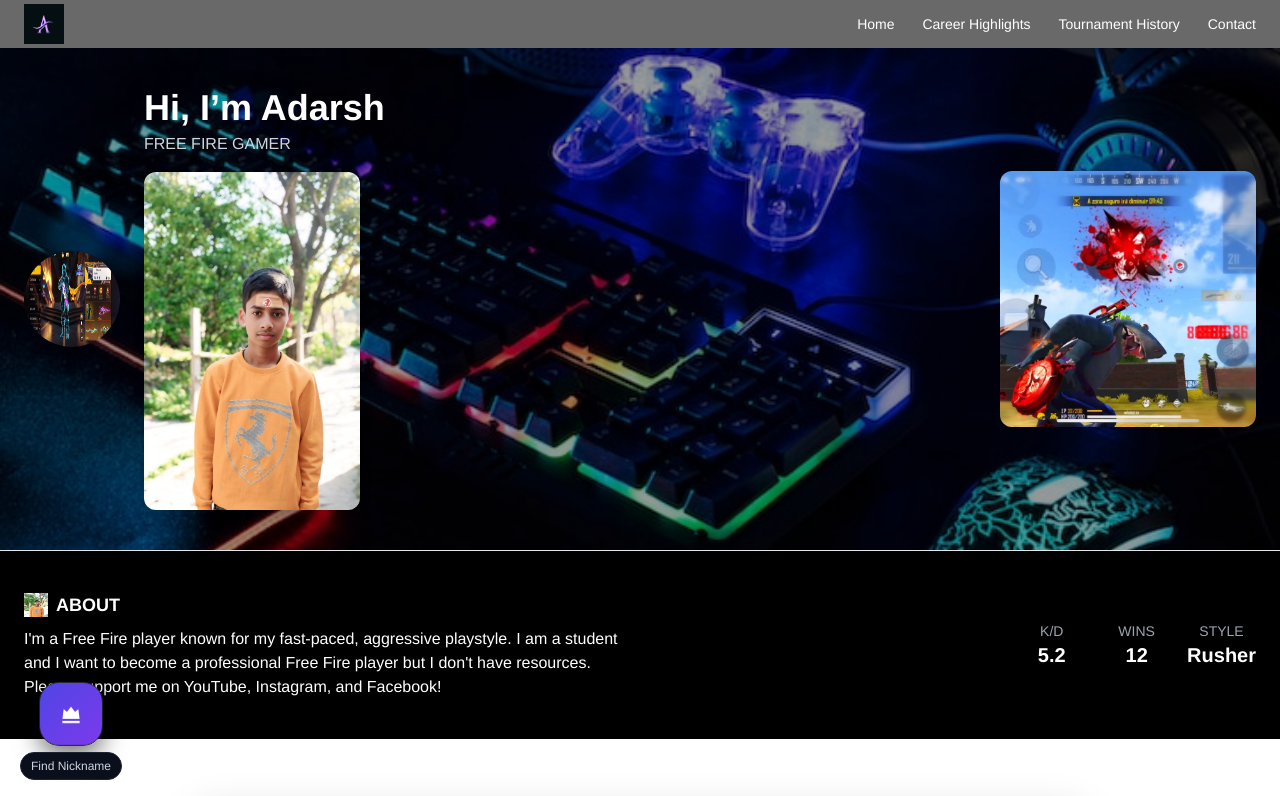
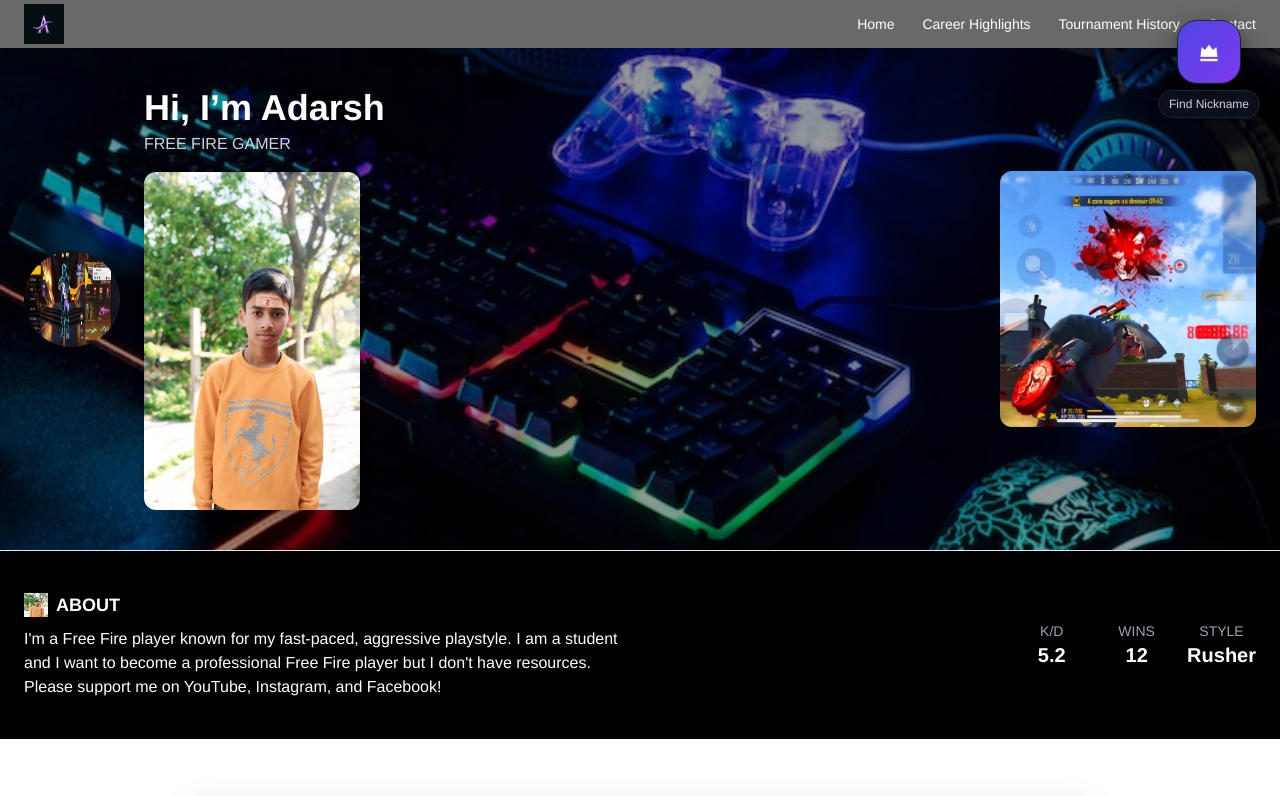
Before and after one commit to ads720/ads720.github.io, a plain HTML site: page index.html in a window 1280 px wide. Shown: the top 796 px of the page. Drawn offline with nearby package versions, Linux system fonts and the light colour scheme; grey boxes are pictures that could not be loaded.

Commit message:
Update index.html

```diff
--- a/index.html
+++ b/index.html
@@ -187,17 +187,17 @@
       color: #aaa;
         }*/
       /* Floating Nickname Button */
-.floating-nick-btn {
+    .floating-nick-btn {
   position: fixed;
-  left: 20px;
-  bottom: 20px;
+  right: 20px;   /* LEFT ki jagah RIGHT */
+  top: 20px;     /* BOTTOM ki jagah TOP */
   text-decoration: none;
   display: flex;
   flex-direction: column;
   align-items: center;
   gap: 6px;
   z-index: 9999;
-}
+    }
 
 .floating-nick-btn .icon-circle {
   width: 64px;
```
